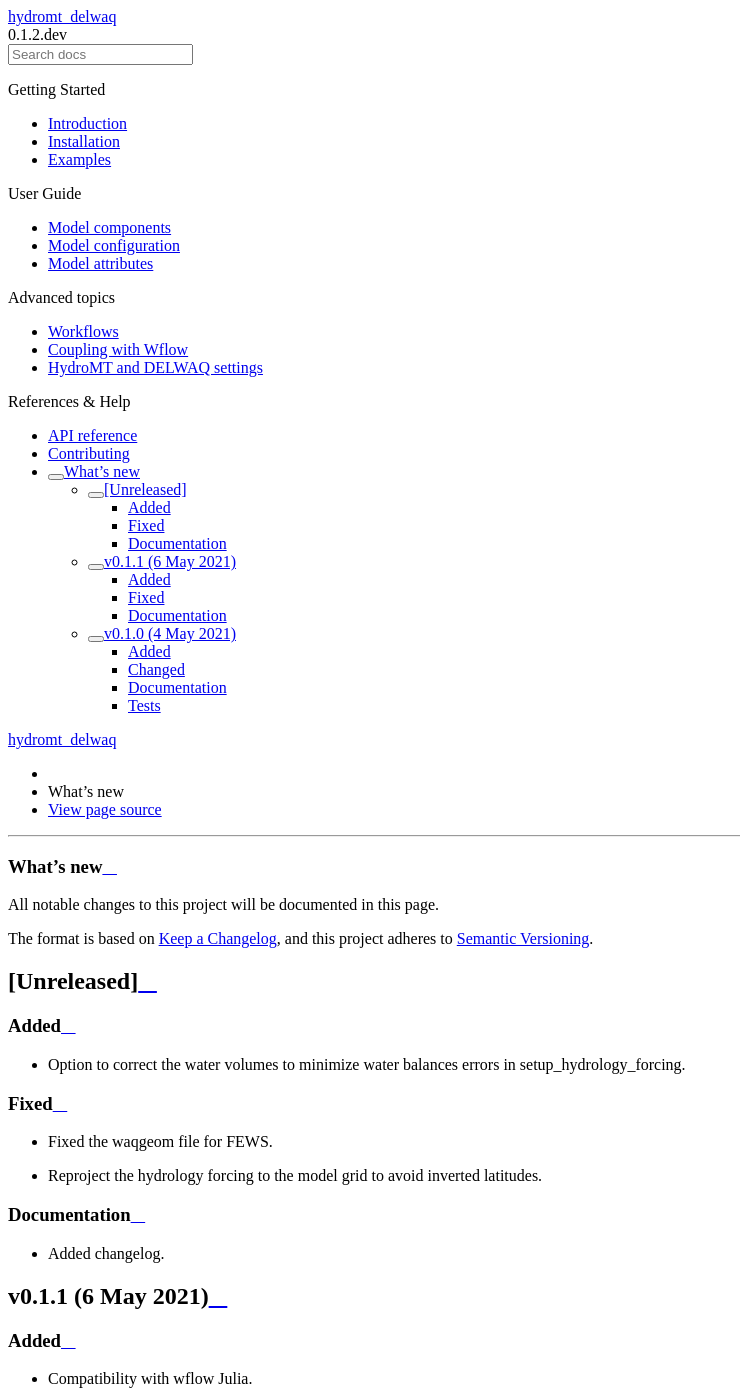
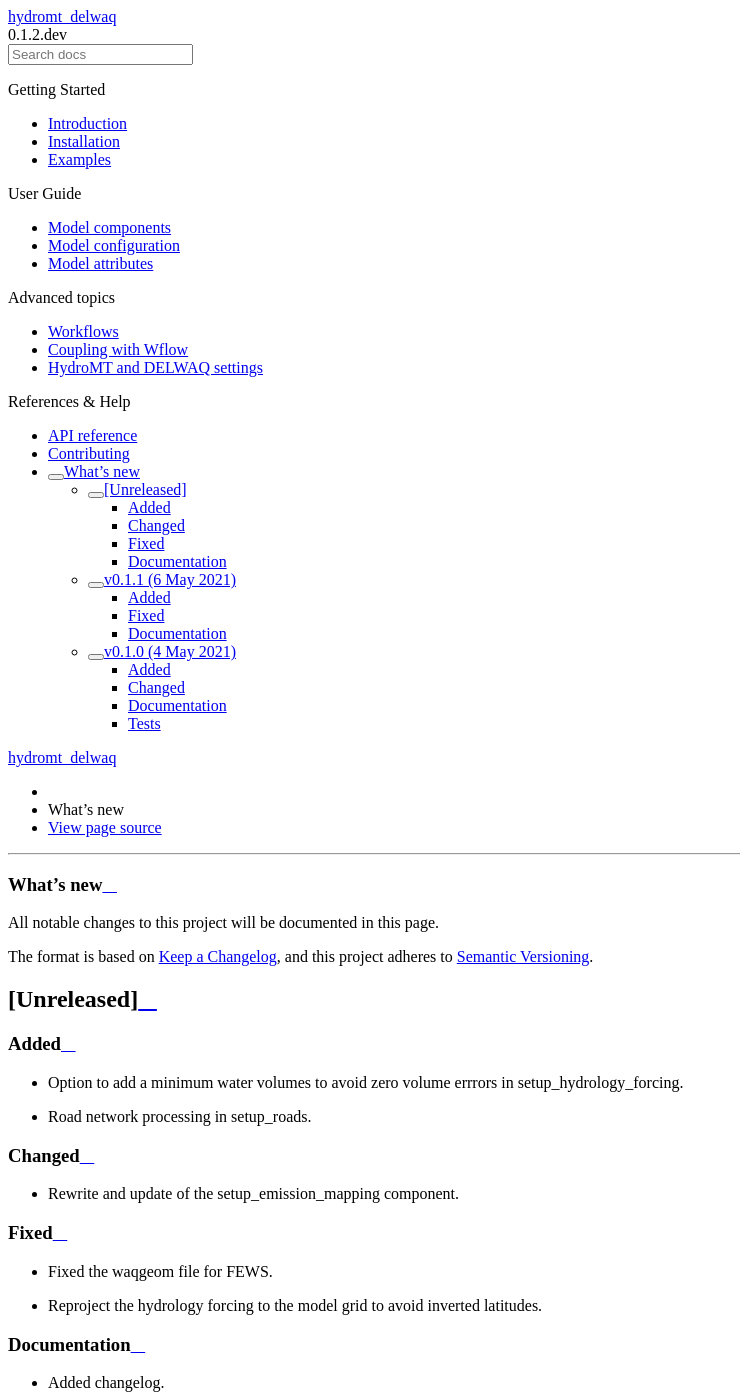
Before and after one commit to Deltares/hydromt_delwaq, a Sphinx documentation site: the page built from docs/changelog.rst, in a window 1280 px wide and 1400 px high. Shown: the whole window, without its empty margins (0-740 px from the left). Built offline with Sphinx 7.4.7 and the Read the Docs theme 2.0.0, drawn with Linux system fonts in a browser that asks for light colours; pages that are not in the unit, such as notebooks, are missing from menus.

Commit message:
Update setup_emission_mapping

```diff
--- a/docs/changelog.rst
+++ b/docs/changelog.rst
@@ -11,7 +11,13 @@ The format is based on `Keep a Changelog`_, and this project adheres to
 Added
 ^^^^^
 
-- Option to correct the water volumes to minimize water balances errors in setup_hydrology_forcing.
+- Option to add a minimum water volumes to avoid zero volume errrors in setup_hydrology_forcing.
+- Road network processing in setup_roads.
+
+Changed
+^^^^^^^
+
+- Rewrite and update of the setup_emission_mapping component.
 
 Fixed
 ^^^^^
```
Also changed, not shown: 1 other file.
